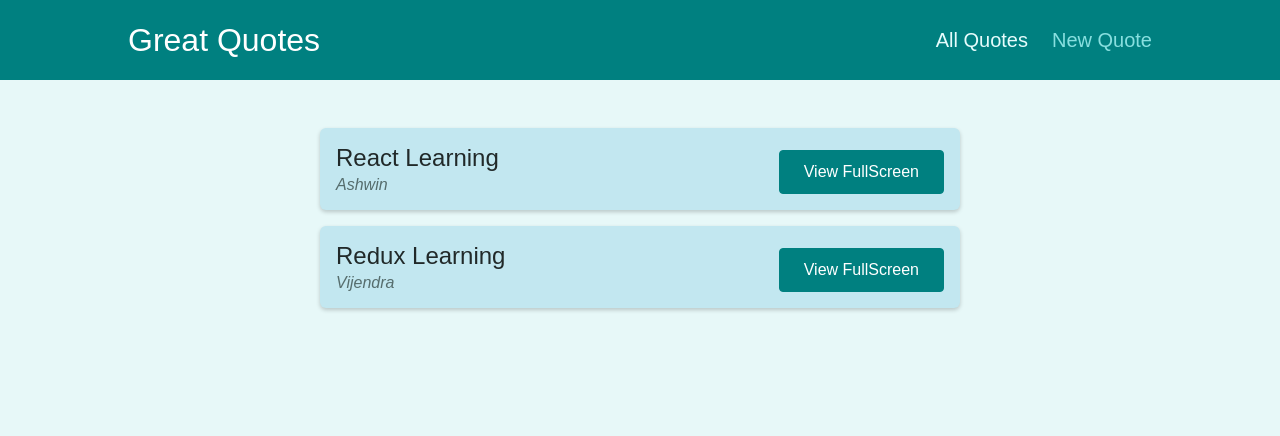
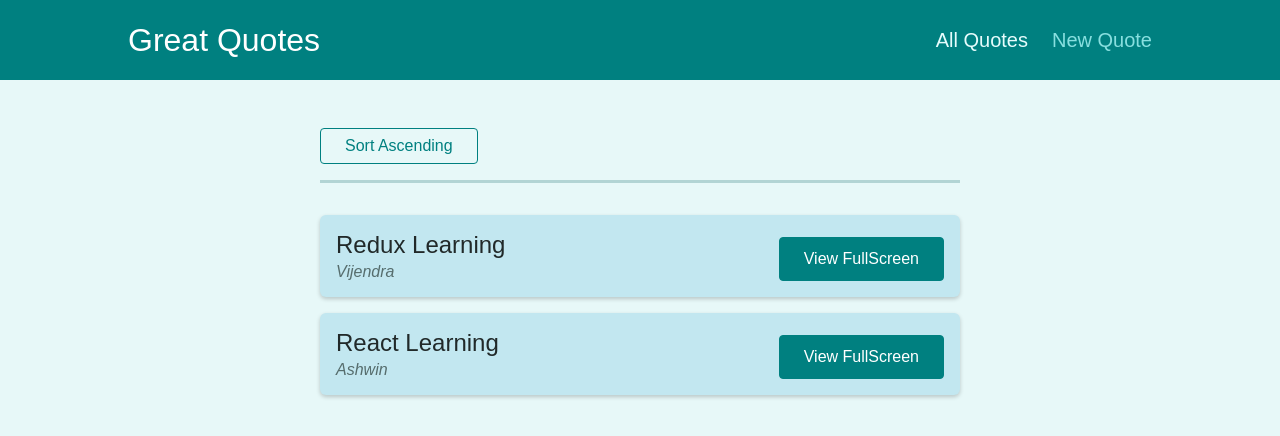
Before and after one commit to Ashwinv23/react-router-quotes, a React (Create React App) app: page /quotes in a window 1280 px wide. Shown: the top 436 px of the page. Built offline with nearby package versions, Linux system fonts and the light colour scheme.

Commit message:
added sorting

```diff
--- a/src/components/quotes/QuoteList.js
+++ b/src/components/quotes/QuoteList.js
@@ -1,13 +1,38 @@
 import { Fragment } from 'react';
-
+import { useHistory, useLocation } from 'react-router-dom';
 import QuoteItem from './QuoteItem';
 import classes from './QuoteList.module.css';
 
+const sortQuotes = (quotes, ascending) => {
+  return quotes.sort((quoteA, quoteB) => {
+    if (ascending) {
+      return quoteA.id > quoteB.id ? 1 : -1;
+    } else {
+      return quoteA.id < quoteB.id ? 1 : -1;
+    }
+  });
+};
+
 const QuoteList = (props) => {
+  const history = useHistory();
+  const location = useLocation();
+  const queryParams = new URLSearchParams(location.search);
+  const isAsc = queryParams.get('sort') === 'asc';
+  const ascOrDec = isAsc ? 'Desending' : 'Ascending';
+
+  const sortedQuotes = sortQuotes(props.quotes, isAsc);
+
+  const sortHandler = () => {
+    history.push('/quotes?sort=' + (isAsc ? 'dsc' : 'asc'));
+  };
+
   return (
     <Fragment>
+      <div className={classes.sorting}>
+        <button onClick={sortHandler}>Sort {ascOrDec}</button>
+      </div>
       <ul className={classes.list}>
-        {props.quotes.map((quote) => (
+        {sortedQuotes.map((quote) => (
           <QuoteItem
             key={quote.id}
             id={quote.id}
```
Also changed, not shown: 1 other file (tests, documents, lock files or other folders).
